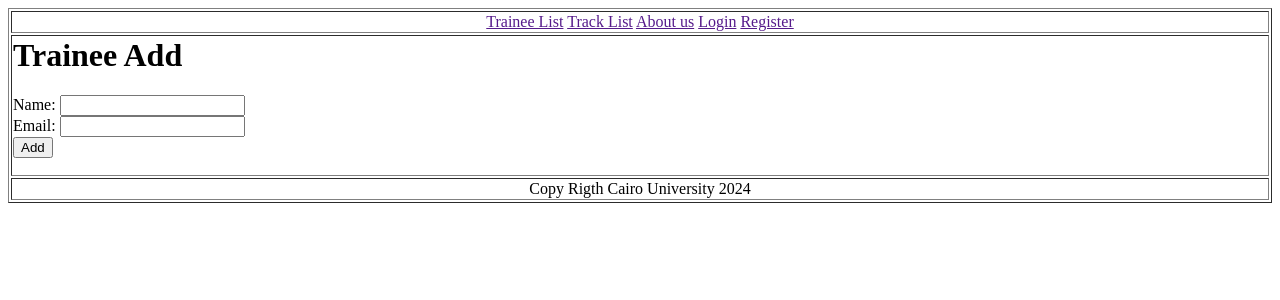
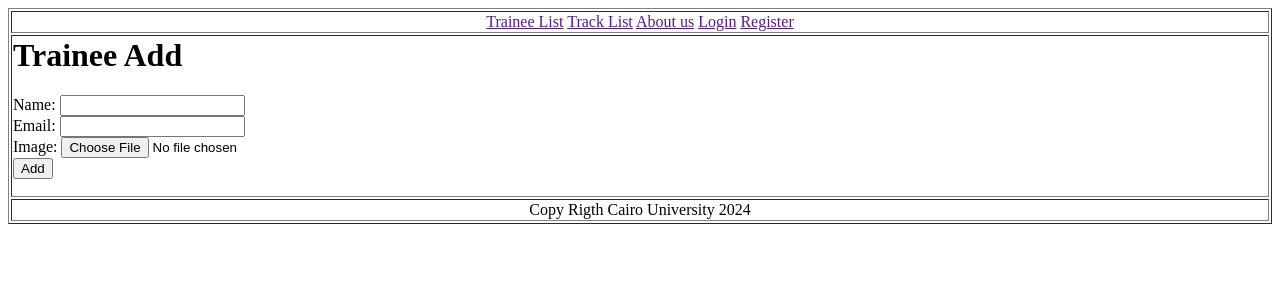
Before and after one commit to josspheenboles/cu2024feb, a Django app: page /Trainee/add in a window 1280 px wide. Shown: the top 300 px of the page. Run offline with Django 4.2, Linux system fonts and the light colour scheme.

Commit message:
Day3-image in template

```diff
--- a/trainee/templates/trainee/traineeadd.html
+++ b/trainee/templates/trainee/traineeadd.html
@@ -4,12 +4,14 @@ Trainee Add
 {%endblock%}
 {%block content%}
 <h1>Trainee Add</h1>
-<form method="post" >
+<form method="post" enctype="multipart/form-data" >
     {%csrf_token%}
     <label>Name:</label>
     <input type="text" name="name" value=""></br>
     <label>Email:</label>
     <input type="text" name="email" value=""></br>
+    <label>Image:</label>
+    <input type="file" name="image" value=""></br>
     <input type="submit" value="Add">
 </form>
 {%endblock%}
```
